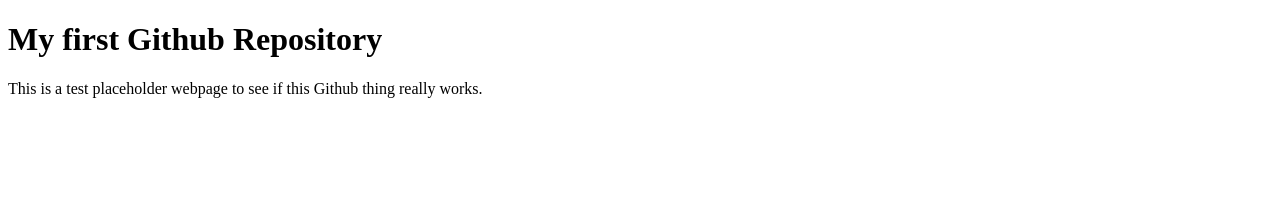
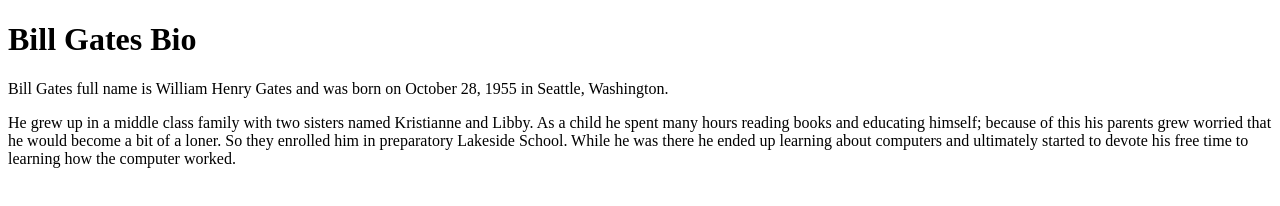
Before and after one commit to Gerard32x/Gerard32x.github.io, a plain HTML site: page index.html in a window 1280 px wide. Drawn offline with Linux system fonts and the light colour scheme.

Commit message:
Added Bill Bio
Paragraph about Bill Gates and his younger life

```diff
--- a/index.html
+++ b/index.html
@@ -1,11 +1,12 @@
 <!DOCTYPE html>
 <html>
     <head>
-        <title>My first Github Repository</title>
+        <title>Bill Gates Tribute Page</title>
     </head>
     <body>
-        <h1>My first Github Repository</h1>
-        <p>This is a test placeholder webpage to see if this Github thing really works.</p>
+        <h1>Bill Gates Bio</h1>
+        <p>Bill Gates full name is William Henry Gates and was born on October 28, 1955 in Seattle, Washington.</p>
+        <p>He grew up in a middle class family with two sisters named Kristianne and Libby. As a child he spent many hours reading books and educating himself; because of this his parents grew worried that he would become a bit of a loner. So they enrolled him in preparatory Lakeside School. While he was there he ended up learning about computers and ultimately started to devote his free time to learning how the computer worked.</p>
 
 
     </body>
```
Also changed, not shown: main.css (added).
